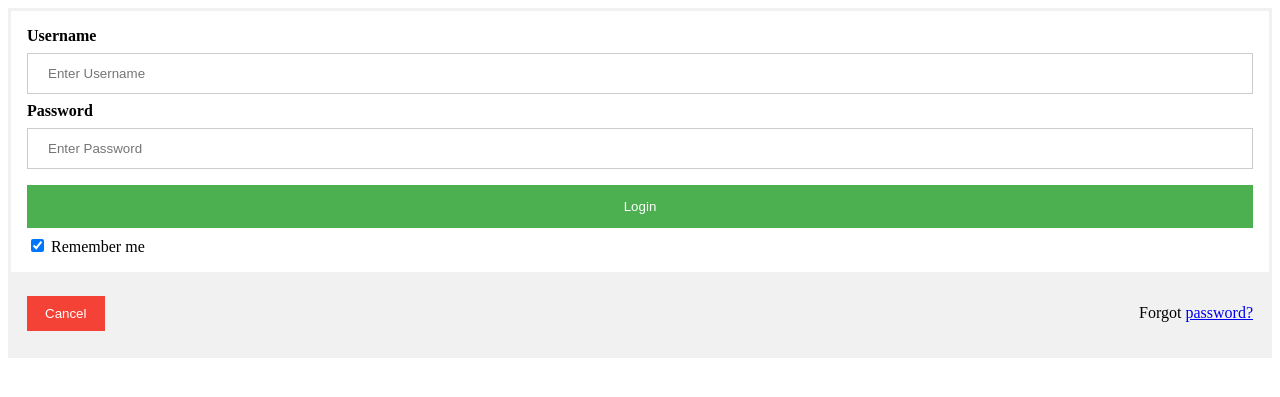
After one commit to xdaej/Hotel-Data-Management, a Python web app: template templates/registration/login.html in a window 1280 px wide. The commit adds this page. Shown: the top 397 px of the page. Run offline with Jinja, Linux system fonts and the light colour scheme; the template is opened without the code that fills it, so the values that code supplies are empty.

Commit message:
Add files via upload

```diff
--- /dev/null
+++ b/templates/registration/login.html
@@ -0,0 +1,97 @@
+<!DOCTYPE html>
+<html lang="en">
+<head>
+    <meta charset="UTF-8">
+    <title>Login</title>
+    <style>
+form {
+    border: 3px solid #f1f1f1;
+}
+
+/* Full-width inputs */
+input[type=text], input[type=password] {
+    width: 100%;
+    padding: 12px 20px;
+    margin: 8px 0;
+    display: inline-block;
+    border: 1px solid #ccc;
+    box-sizing: border-box;
+}
+
+/* Set a style for all buttons */
+button {
+    background-color: #4CAF50;
+    color: white;
+    padding: 14px 20px;
+    margin: 8px 0;
+    border: none;
+    cursor: pointer;
+    width: 100%;
+}
+
+/* Add a hover effect for buttons */
+button:hover {
+    opacity: 0.8;
+}
+
+/* Extra style for the cancel button (red) */
+.cancelbtn {
+    width: auto;
+    padding: 10px 18px;
+    background-color: #f44336;
+}
+
+/* Center the avatar image inside this container */
+.imgcontainer {
+    text-align: center;
+    margin: 24px 0 12px 0;
+}
+
+/* Avatar image */
+
+
+/* Add padding to containers */
+.container {
+    padding: 16px;
+}
+
+/* The "Forgot password" text */
+span.psw {
+    float: right;
+    padding-top: 16px;
+}
+
+/* Change styles for span and cancel button on extra small screens */
+@media screen and (max-width: 300px) {
+    span.psw {
+        display: block;
+        float: none;
+    }
+    .cancelbtn {
+        width: 100%;
+    }
+}
+</style>
+</head>
+<body>
+<form action="/layout.html">
+
+
+  <div class="container">
+    <label><b>Username</b></label>
+    <input type="text" placeholder="Enter Username" name="uname" required>
+
+    <label><b>Password</b></label>
+    <input type="password" placeholder="Enter Password" name="psw" required>
+
+    <button type="submit">Login</button>
+    <input type="checkbox" checked="checked"> Remember me
+  </div>
+
+  <div class="container" style="background-color:#f1f1f1">
+    <button type="button" class="cancelbtn">Cancel</button>
+    <span class="psw">Forgot <a href="#">password?</a></span>
+  </div>
+</form>
+</body>
+</html>
```
Also changed, not shown: templates/registration/registration.html (+51 -17 lines).
